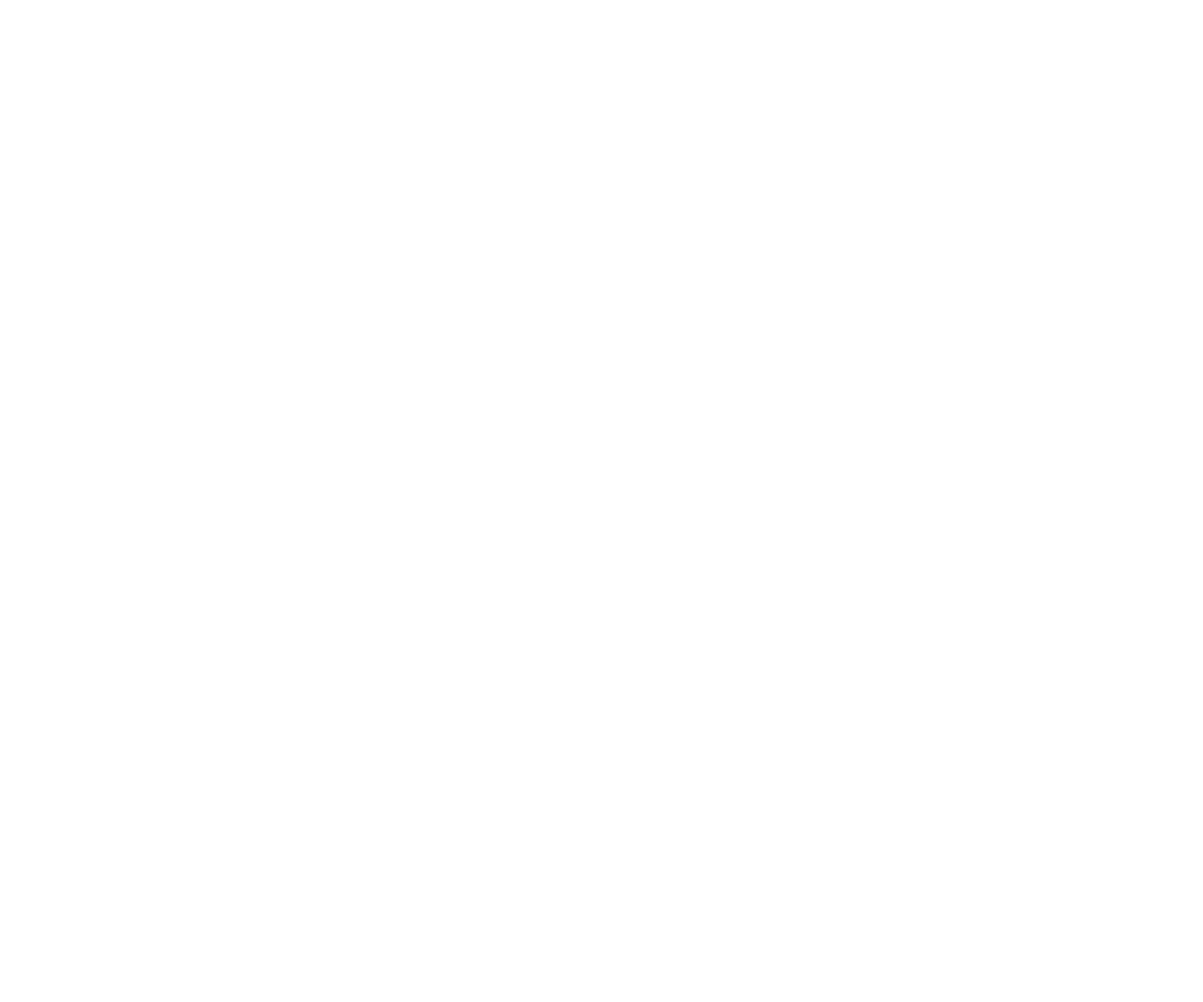
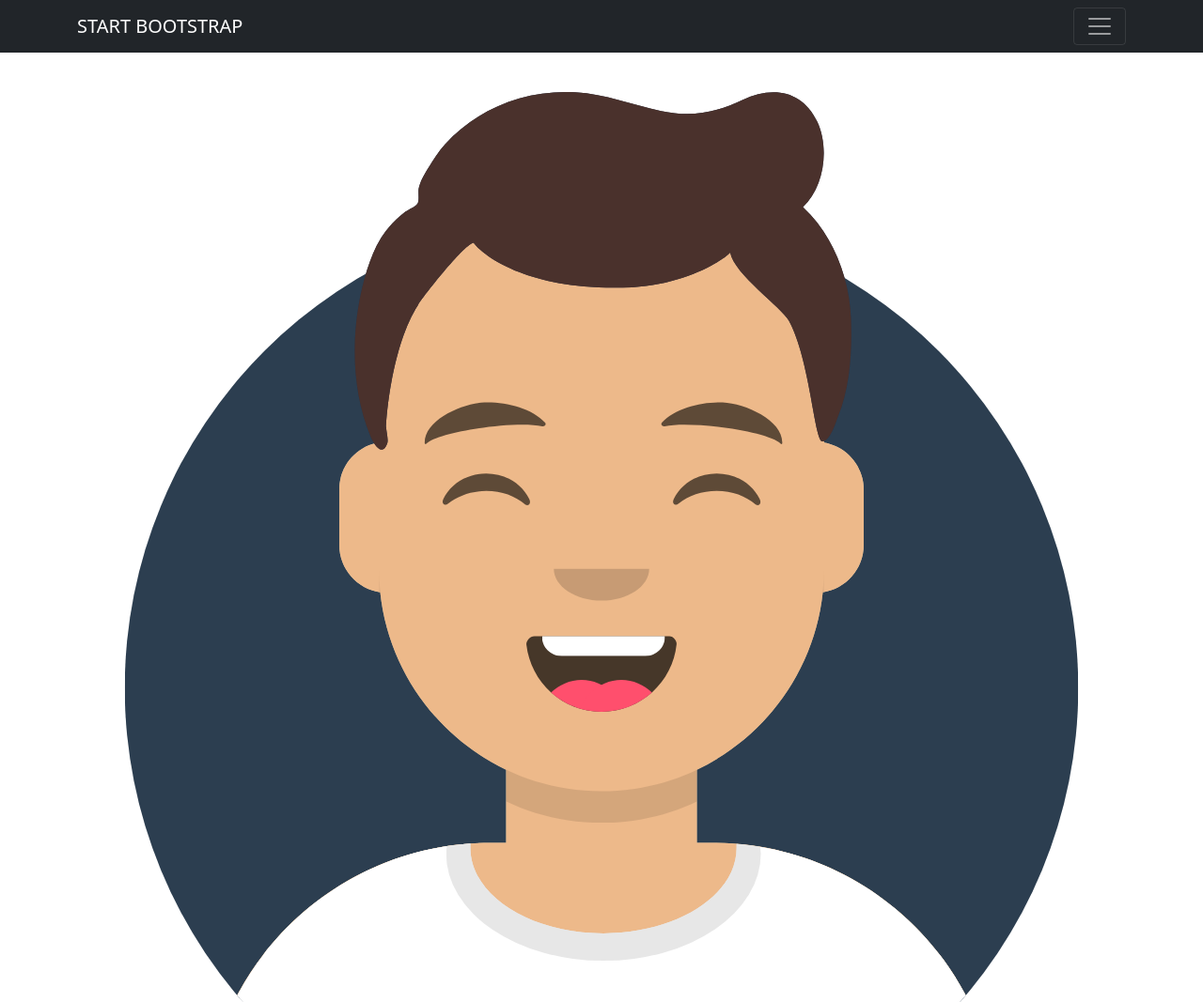
Before and after one commit to Kensir01/html-css-bootstrap-freelancer, a plain HTML site: page index.html in a window 1280 px wide. Shown: the top 1067 px of the page at 94% size. Before the commit the page ends 800 px from the top, so only its background shows below. Drawn offline with nearby package versions, Linux system fonts and the light colour scheme.

Commit message:
Inizio jumbo

```diff
--- a/index.html
+++ b/index.html
@@ -4,9 +4,31 @@
     <meta charset="UTF-8">
     <meta http-equiv="X-UA-Compatible" content="IE=edge">
     <meta name="viewport" content="width=device-width, initial-scale=1.0">
-    <title>Document</title>
+    <title>Html-css-bootstrap-freelancer</title>
+    <link href="https://cdn.jsdelivr.net/npm/bootstrap@5.1.3/dist/css/bootstrap.min.css" rel="stylesheet" integrity="sha384-1BmE4kWBq78iYhFldvKuhfTAU6auU8tT94WrHftjDbrCEXSU1oBoqyl2QvZ6jIW3" crossorigin="anonymous">
+    <link rel="stylesheet" href="style.css">
 </head>
 <body>
 
+    <header>
+        <nav class="navbar navbar-dark bg-dark">
+            <div class="container">
+                <a class="navbar-brand" href="#">START BOOTSTRAP</a>
+              <button class="navbar-toggler" type="button" data-bs-toggle="collapse" data-bs-target="#navbarToggleExternalContent" aria-controls="navbarToggleExternalContent" aria-expanded="false" aria-label="Toggle navigation">
+                <span class="navbar-toggler-icon"></span>
+              </button>
+            </div>
+        </nav>
+    </header>
+
+
+
+    <main>
+        <div class="container">
+            <div class="row">
+                <img src="img/avatar.svg" alt="">
+            </div>
+        </div>
+    </main>
 </body>
 </html>
```
Also changed, not shown: img/avatar.svg (added), img/cabin.png (added), img/cake.png (added), img/circus.png (added), img/game.png (added), img/safe.png (added), img/submarine.png (added).
